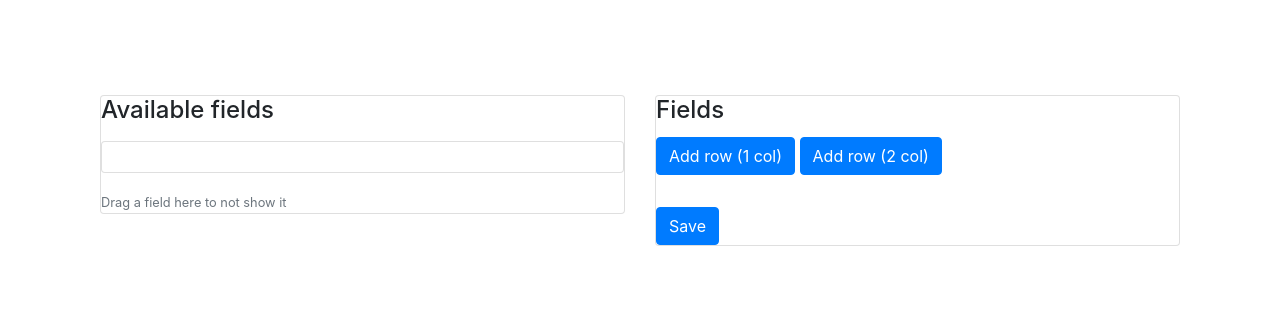
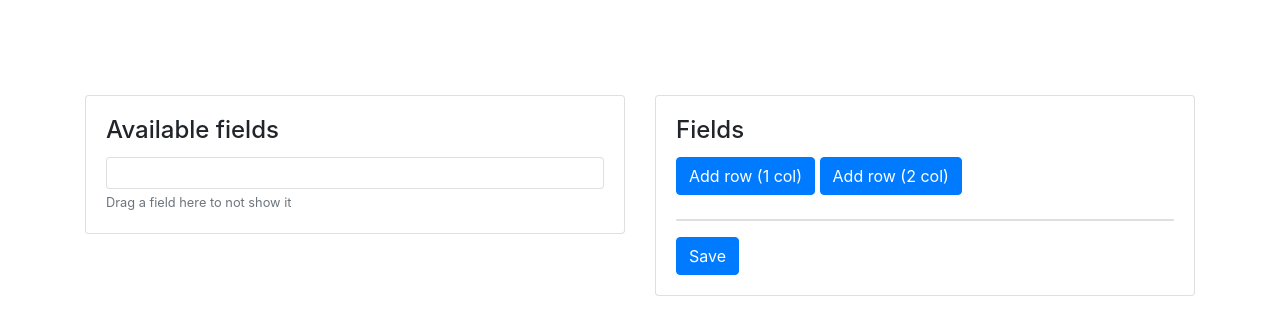
Before and after one commit to sanchezfauste/bPortal, a Django app: template portal/templates/portal/edit_layout.html in a window 1280 px wide. Shown: the part 57-392 px from the top of the page. Run offline with Django 3.2, Linux system fonts and the light colour scheme; the template is opened without the code that fills it, so the values that code supplies are empty; some libraries are stand-ins or nearby versions.

Commit message:
Edit layouts improvements

```diff
--- a/portal/static/portal/save_layouts.js
+++ b/portal/static/portal/save_layouts.js
@@ -54,12 +54,14 @@ function save_layout_layout() {
 
 function add_layout_row() {
     $('#selected_fields_list_group').append('\
+        <div class="list-group-item justify-content-between">\
             <div class="row">\
-            <div class="col card sortable-ul selected-field"></div>\
+                <div class="col card sortable-ul selected-field ml-2"></div>\
                 <div class="col col-2 text-center align-self-center">\
                     <a class="btn btn-danger" href="#" role="button" onclick="remove_layout_row($(this));">\
                         <span class="oi oi-x"></span>\
                     </a>\
+                </div>\
             </div>\
         </div>\
     ');
@@ -77,13 +79,15 @@ function add_layout_row() {
 
 function add_layout_row2() {
     $('#selected_fields_list_group').append('\
+        <div class="list-group-item justify-content-between">\
             <div class="row">\
-            <div class="col card sortable-ul selected-field"></div>\
-            <div class="col card sortable-ul selected-field"></div>\
+                <div class="col card sortable-ul selected-field ml-2"></div>\
+                <div class="col card sortable-ul selected-field ml-2"></div>\
                 <div class="col col-2 text-center align-self-center">\
                     <a class="btn btn-danger" href="#" role="button" onclick="remove_layout_row($(this));">\
                         <span class="oi oi-x"></span>\
                     </a>\
+                </div>\
             </div>\
         </div>\
     ');
@@ -107,5 +111,5 @@ function remove_layout_row(object) {
             $('#available-fields').append(children);
         }
     })
-    row.remove()
+    row.parent().remove()
 }
--- a/portal/templates/portal/edit_layout.html
+++ b/portal/templates/portal/edit_layout.html
@@ -25,13 +25,11 @@
     {% blocktrans with module=module_labels|get_label:module_key %}{{module}} create view{% endblocktrans %}
 {% endif %}</h2><br>
 
-<div class="container">
 <div class="row">
     <div class="col">
         <div class="card">
-                <div class="card-block">
+            <div class="card-body">
                 <h4 class="card-title">{% trans "Available fields" %}</h4>
-                    <p class="card-text">
                 <div class="card">
                     <div class="list-group list-group-flush sortable-ul" id="available-fields">
                         {% for field, def in available_fields.items %}
@@ -42,24 +40,23 @@
                         {% endfor %}
                     </div>
                 </div>
-                    </p>
                 <p class="card-text"><small class="text-muted">{% trans "Drag a field here to not show it" %}</small></p>
             </div>
         </div>
     </div>
     <div class="col">
         <div class="card">
-                <div class="card-block">
+            <div class="card-body">
                 <h4 class="card-title">{% trans "Fields" %}</h4>
                 <a href="#" class="btn btn-primary" onclick="add_layout_row();">{% trans "Add row (1 col)" %}</a>
                 <a href="#" class="btn btn-primary" onclick="add_layout_row2();">{% trans "Add row (2 col)" %}</a>
-                    <p class="card-text">
-                        <div id="selected-fields">
+                <div id="selected-fields" class="card mt-4">
                     <div class="list-group list-group-flush" id="selected_fields_list_group">
                         {% for row in module_fields %}
+                            <div class="list-group-item justify-content-between">
                                 <div class="row">
                                     {% for field in row %}
-                                            <div class="col card sortable-ul selected-field">
+                                        <div class="col card sortable-ul selected-field ml-2">
                                             {% if field %}
                                                 <div class="list-group-item justify-content-between" id="{{ field.name }}">
                                                     {{ field.label }}
@@ -74,10 +71,10 @@
                                         </a>
                                     </div>
                                 </div>
+                            </div>
                         {% endfor %}
                     </div>
                 </div>
-                    </p>
                 <p class="card-text"><small class="text-muted">
                     {% if layout == 'detail' %}
                         {% trans "Fields that will be shown in detail view." %}
@@ -88,7 +85,6 @@
                     {% endif %}
                 </small></p>
                 <a href="#" class="btn btn-primary" onclick="save_layout_layout();">{% trans "Save" %}</a>
-                </div>
             </div>
         </div>
     </div>
@@ -106,6 +102,7 @@
           }
         })
       });
+      $( "#selected_fields_list_group" ).sortable();
     } );
 </script>
 
```
Lines whose indentation alone changed are shown as unchanged.
